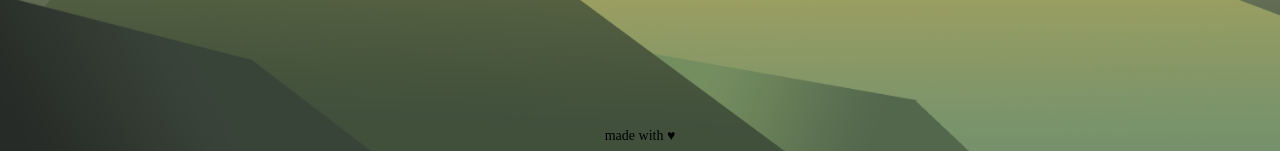
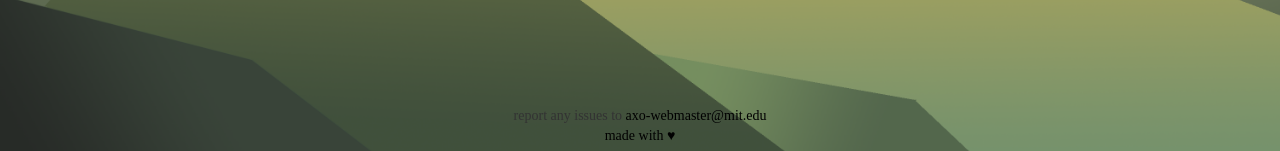
Before and after one commit to axomit-dev/axo, a Django app: page /login/?next=/attendance/events/ in a window 1280 px wide. Shown: the part 649-800 px from the top of the page. Run offline with Django 3.2, Linux system fonts and the light colour scheme; some libraries are stand-ins or nearby versions; some web fonts are replaced.

Commit message:
add webmaster email to bottom of pages

```diff
--- a/general/templates/general/base.html
+++ b/general/templates/general/base.html
@@ -117,6 +117,8 @@
     </div>
 
     <div id="credits">
+      report any issues to <a href="mailto:axo-webmaster@mit.edu">axo-webmaster@mit.edu</a>
+      <br>
       <a href="{% url 'credits' %}"> made with ♥︎</a>
     </div>
 
```
